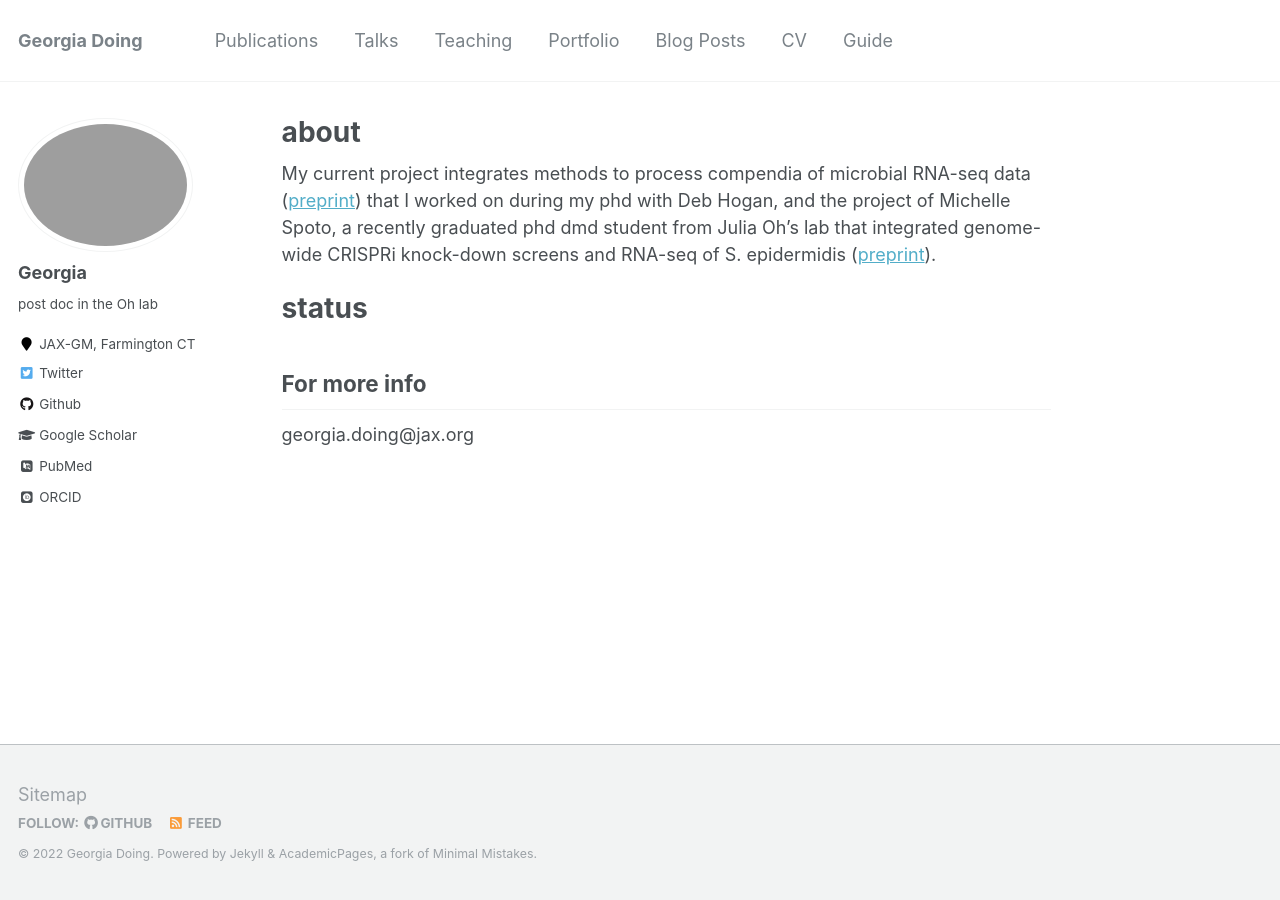
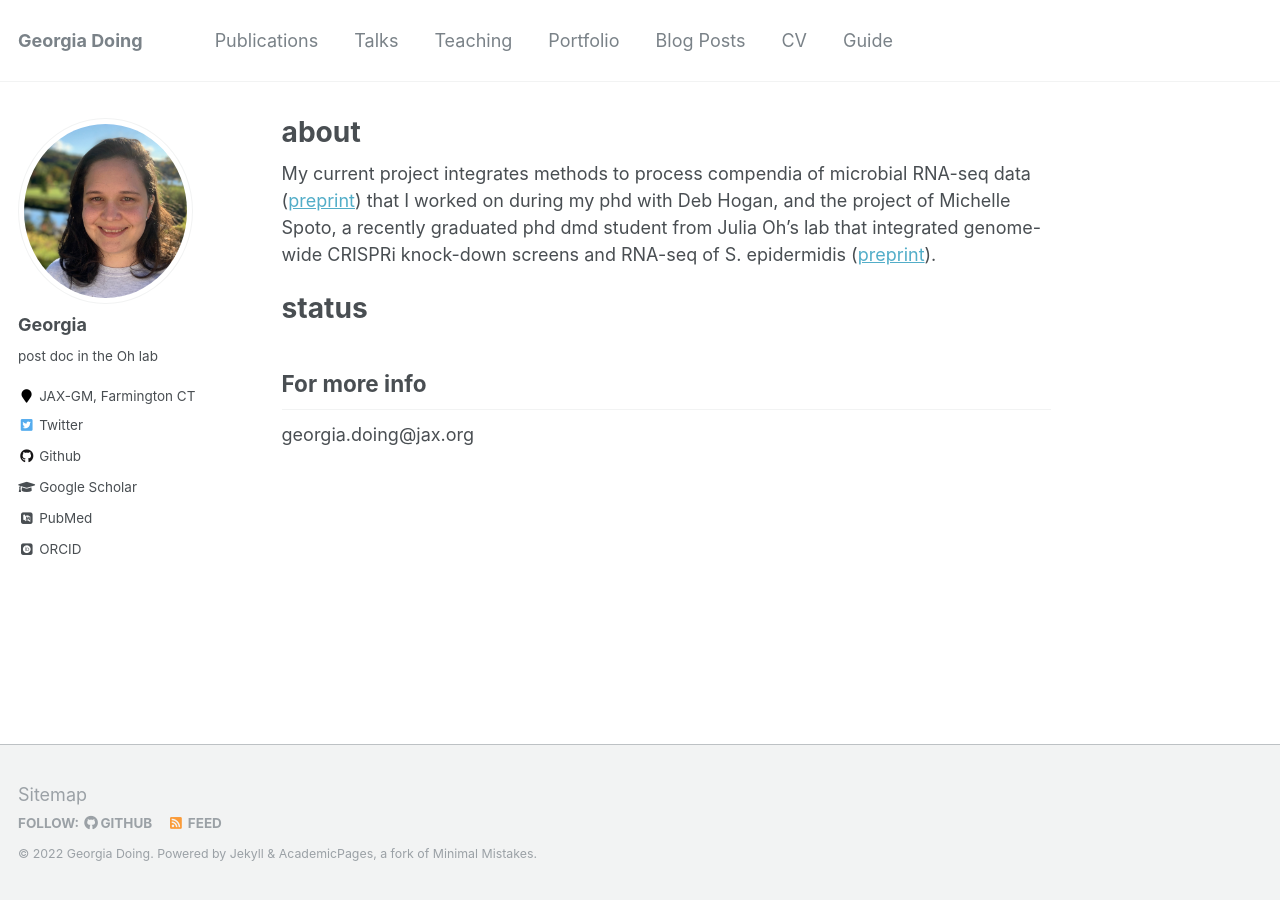
Before and after one commit to georgiadoing/georgiadoing.github.io, a Jekyll site: the page built from _pages/about.md, in a window 1280 px wide. Built offline with Jekyll 4.4.1, drawn with Linux system fonts in a browser that asks for light colours; some web fonts are replaced.

Commit message:
Update _config.yml

```diff
--- a/_config.yml
+++ b/_config.yml
@@ -81,7 +81,7 @@
 # Site Author
 author:
   name             : "Georgia"
-  avatar           : "headshot_crop"
+  avatar           : "headshot_crop.jpg"
   bio              : "post doc in the Oh lab"
   location         : "JAX-GM, Farmington CT"
   employer         :
@@ -103,7 +103,7 @@
   impactstory      : #"https://profiles.impactstory.org/u/xxxx-xxxx-xxxx-xxxx"
   lastfm           :
   linkedin         :
-  orcid            : "http://orcid.org/yourorcidurl"
+  orcid            : "https://orcid.org/0000-0002-0835-6955"
   pinterest        :
   soundcloud       :
   stackoverflow    : # http://stackoverflow.com/users/123456/username
```
